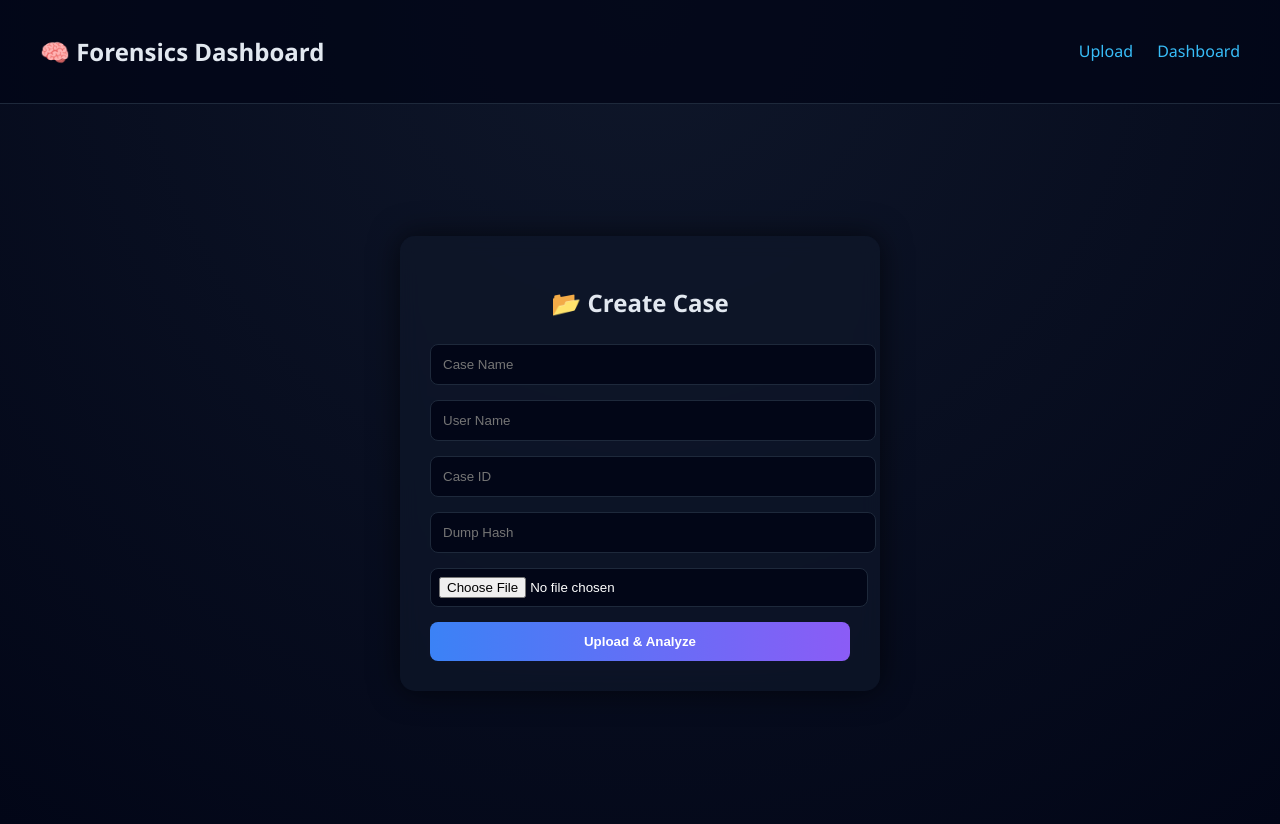
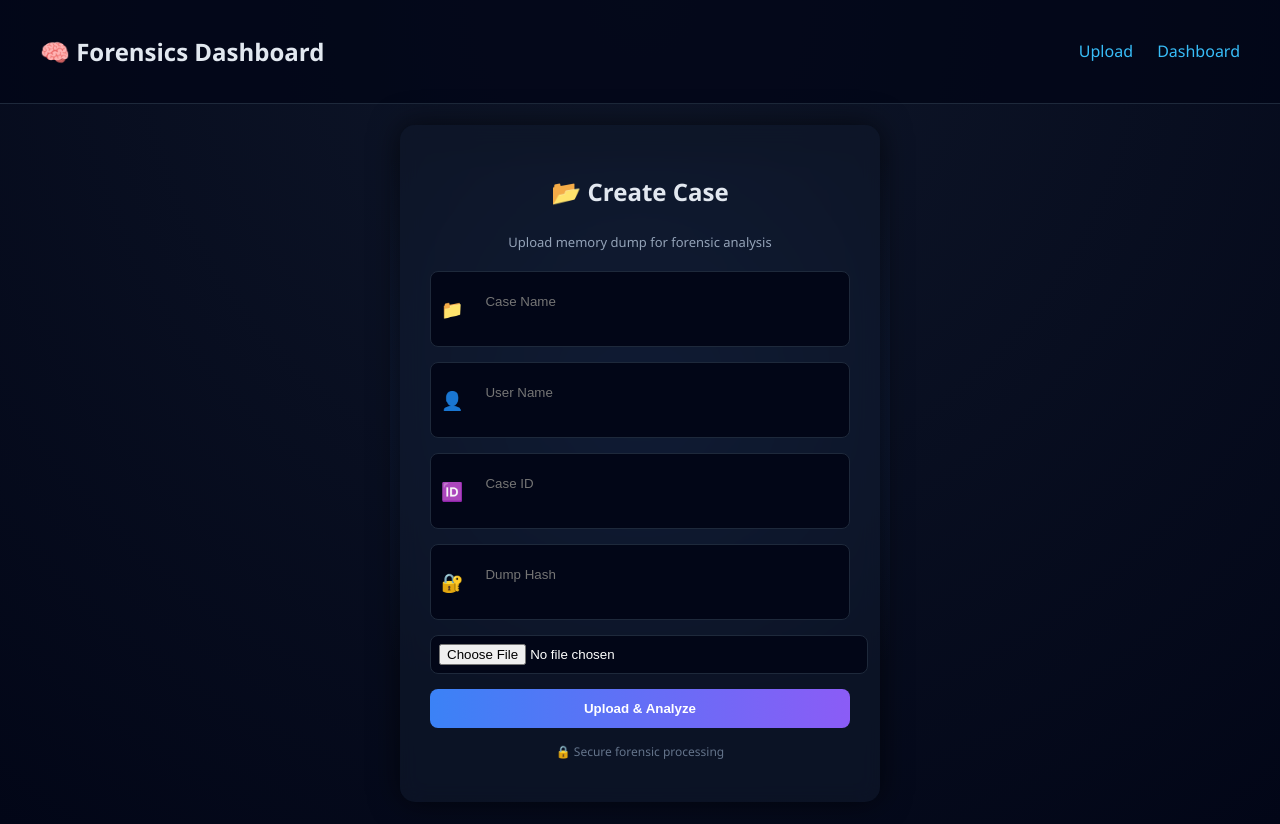
Before and after one commit to yashcoder-02/capstone, a Flask app: page / in a window 1280 px wide. Run offline with Flask 3, Linux system fonts and the light colour scheme.

Commit message:
Added input icons and UI upgrade

```diff
--- a/flask-dashboard/app.py
+++ b/flask-dashboard/app.py
@@ -4,14 +4,27 @@ from flask import Flask, render_template, request, redirect
 
 app = Flask(__name__)
 
-# Set base directory
+# ------------------ Base Setup ------------------
 BASE_DIR = os.path.dirname(os.path.abspath(__file__))
 
-# Upload folder setup
+# Upload folder
 UPLOAD_FOLDER = os.path.join(BASE_DIR, "uploads")
 os.makedirs(UPLOAD_FOLDER, exist_ok=True)
 
 app.config["UPLOAD_FOLDER"] = UPLOAD_FOLDER
+
+
+# ------------------ Severity Logic ------------------
+def calculate_severity(case_id, dump_hash):
+    case_id = case_id or ""
+    dump_hash = dump_hash or ""
+
+    if "mal" in case_id.lower() or "bad" in dump_hash.lower():
+        return "High"
+    elif len(dump_hash) > 10:
+        return "Medium"
+    else:
+        return "Low"
 
 
 # ------------------ Upload Route ------------------
@@ -20,13 +33,20 @@ def upload():
     if request.method == 'POST':
         file = request.files['file']
 
-        # Collect form data
+        case_id = request.form.get('case_id')
+        dump_hash = request.form.get('dump_hash')
+
+        # Calculate severity
+        severity = calculate_severity(case_id, dump_hash)
+
+        # Case data
         case_data = {
             "case_name": request.form.get('case_name'),
             "user_name": request.form.get('user_name'),
-            "case_id": request.form.get('case_id'),
-            "dump_hash": request.form.get('dump_hash'),
-            "filename": file.filename if file else ""
+            "case_id": case_id,
+            "dump_hash": dump_hash,
+            "filename": file.filename if file else "",
+            "severity": severity
         }
 
         # Save file
@@ -34,7 +54,7 @@ def upload():
             filepath = os.path.join(app.config["UPLOAD_FOLDER"], file.filename)
             file.save(filepath)
 
-        # Save case data to JSON
+        # Save to JSON
         cases_file = os.path.join(BASE_DIR, "cases.json")
 
         if os.path.exists(cases_file):
@@ -51,9 +71,16 @@ def upload():
         with open(cases_file, "w") as f:
             json.dump(cases, f, indent=4)
 
-        return redirect('/dashboard')
+        # 🔥 Redirect to processing page instead of dashboard
+        return redirect('/processing')
 
     return render_template('upload.html')
+
+
+# ------------------ Processing Route ------------------
+@app.route('/processing')
+def processing():
+    return render_template('processing.html')
 
 
 # ------------------ Dashboard Route ------------------
@@ -63,7 +90,10 @@ def dashboard():
 
     if os.path.exists(cases_file):
         with open(cases_file, "r") as f:
-            cases = json.load(f)
+            try:
+                cases = json.load(f)
+            except:
+                cases = []
     else:
         cases = []
 
--- a/flask-dashboard/static/css/style.css
+++ b/flask-dashboard/static/css/style.css
@@ -89,3 +89,78 @@ button:hover {
     margin-bottom: 20px;
     border-left: 4px solid #3b82f6;
 }
+
+/* ---------- SUBTITLE ---------- */
+.subtitle {
+    text-align: center;
+    font-size: 13px;
+    color: #94a3b8;
+    margin-bottom: 20px;
+}
+
+/* ---------- FOOTER TEXT ---------- */
+.footer-text {
+    text-align: center;
+    font-size: 12px;
+    margin-top: 15px;
+    color: #64748b;
+}
+
+/* ---------- GLOW EFFECT ---------- */
+body::before {
+    content: "";
+    position: absolute;
+    width: 500px;
+    height: 500px;
+    background: radial-gradient(circle, rgba(59,130,246,0.2), transparent);
+    top: 20%;
+    left: 50%;
+    transform: translateX(-50%);
+    z-index: -1;
+}
+
+/* ---------- CARD HOVER ANIMATION ---------- */
+.form-card {
+    transition: all 0.3s ease;
+}
+
+.form-card:hover {
+    transform: translateY(-5px);
+    box-shadow: 0 10px 40px rgba(0,0,0,0.8);
+}
+
+/* ---------- INPUT FOCUS EFFECT ---------- */
+input:focus {
+    outline: none;
+    border: 1px solid #3b82f6;
+    box-shadow: 0 0 5px rgba(59,130,246,0.5);
+}
+
+/* ---------- BUTTON ACTIVE EFFECT ---------- */
+button:active {
+    transform: scale(0.98);
+}
+
+/* INPUT WITH ICON */
+.input-group {
+    display: flex;
+    align-items: center;
+    background: #020617;
+    border: 1px solid #1e293b;
+    border-radius: 8px;
+    margin-bottom: 15px;
+    padding: 10px;
+}
+
+.input-group span {
+    margin-right: 10px;
+    font-size: 18px;
+}
+
+.input-group input {
+    border: none;
+    background: transparent;
+    outline: none;
+    color: white;
+    width: 100%;
+}
--- a/flask-dashboard/templates/upload.html
+++ b/flask-dashboard/templates/upload.html
@@ -3,20 +3,40 @@
 {% block content %}
 
 <div class="form-card">
+
     <h2>📂 Create Case</h2>
+    <p class="subtitle">Upload memory dump for forensic analysis</p>
 
     <form method="POST" enctype="multipart/form-data">
 
-        <input type="text" name="case_name" placeholder="Case Name" required>
-        <input type="text" name="user_name" placeholder="User Name" required>
-        <input type="text" name="case_id" placeholder="Case ID" required>
-        <input type="text" name="dump_hash" placeholder="Dump Hash" required>
+        <div class="input-group">
+            <span>📁</span>
+            <input type="text" name="case_name" placeholder="Case Name" required>
+        </div>
+
+        <div class="input-group">
+            <span>👤</span>
+            <input type="text" name="user_name" placeholder="User Name" required>
+        </div>
+
+        <div class="input-group">
+            <span>🆔</span>
+            <input type="text" name="case_id" placeholder="Case ID" required>
+        </div>
+
+        <div class="input-group">
+            <span>🔐</span>
+            <input type="text" name="dump_hash" placeholder="Dump Hash" required>
+        </div>
 
         <input type="file" name="file" required>
 
         <button type="submit">Upload & Analyze</button>
 
     </form>
+
+    <p class="footer-text">🔒 Secure forensic processing</p>
+
 </div>
 
 {% endblock %}
```
